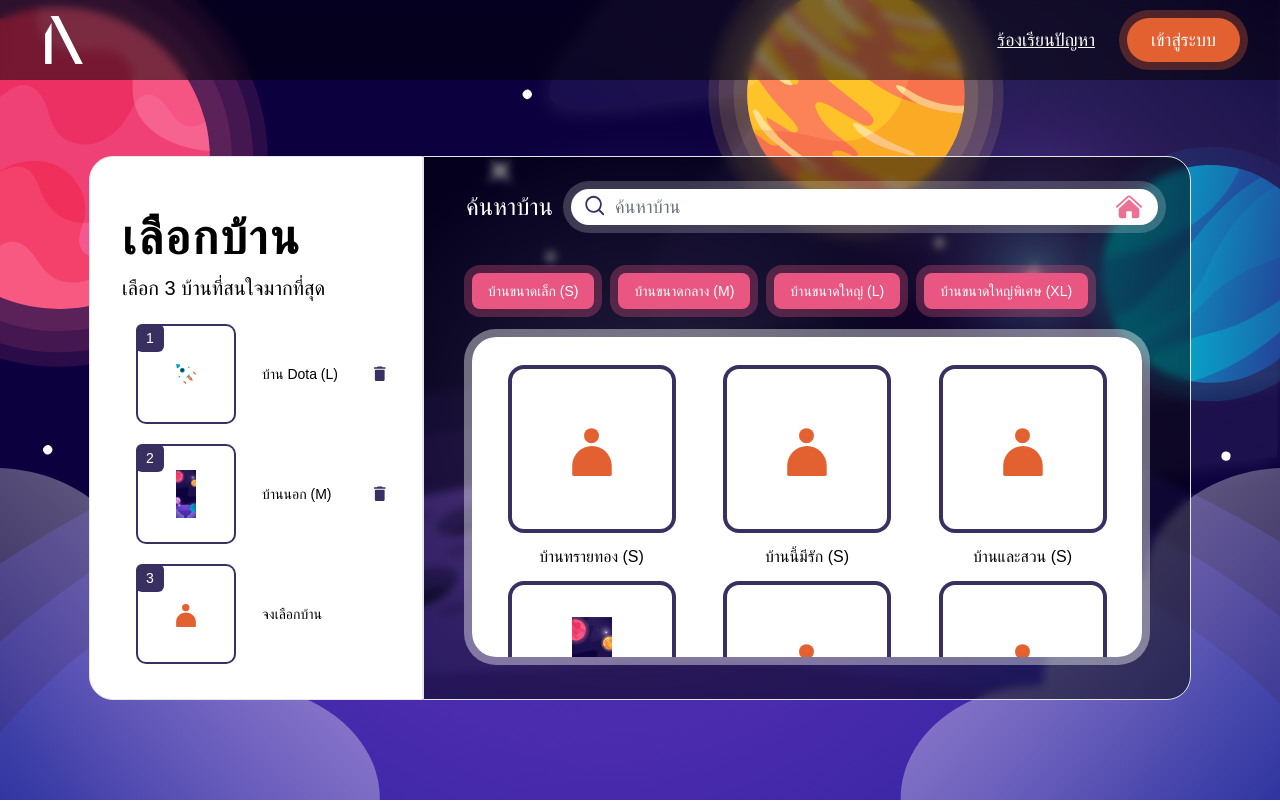
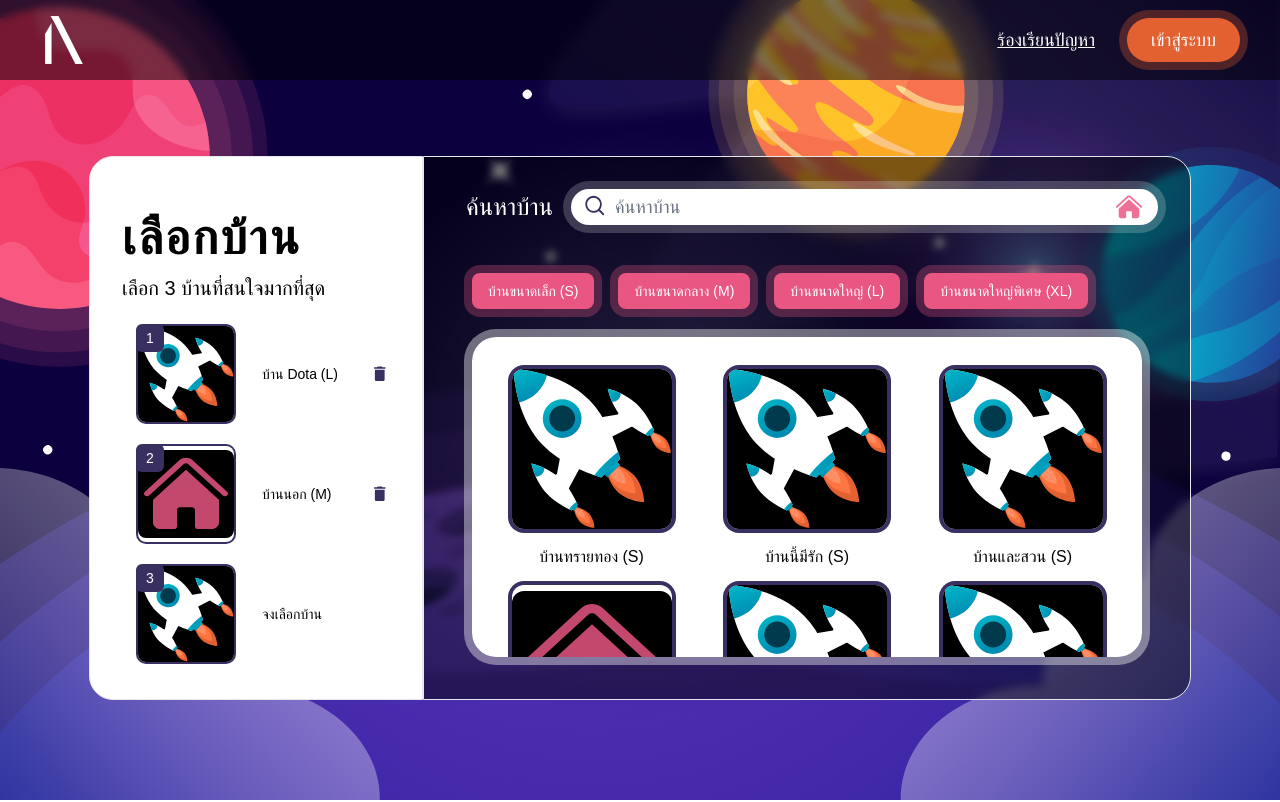
Before and after one commit to isd-sgcu/rpkm66-frontend, a Next.js app: page /baan-choosing in a window 1280 px wide. Shown: the top 802 px of the page. Built offline with nearby package versions, Linux system fonts and the light colour scheme; no server answers; a web font is replaced by a local one.

Commit message:
fix: make image fit with container

```diff
--- a/src/pages/baan-choosing.tsx
+++ b/src/pages/baan-choosing.tsx
@@ -4,9 +4,9 @@ import Delete from '@/public/images/delete.svg';
 import Search from '@/public/images/search.svg';
 import Home from '@/public/images/home.svg';
 
-const picTest1: string = '/images/pfp-placeholder.svg';
+const picTest1: string = '/images/rocket.svg';
 const picTest2: string = '/images/rocket.svg';
-const picTest3: string = '/images/background-mobile.svg';
+const picTest3: string = '/images/home.svg';
 
 interface TestBaanObj {
     name: string;
@@ -74,9 +74,9 @@ const BaanChoosing = () => {
                     <Image
                         src={e.imageURL}
                         alt={e.name}
-                        width={20}
-                        height={20}
-                        className="fill"
+                        width={100}
+                        height={100}
+                        className="rounded-lg bg-black object-contain"
                     />
                 </div>
                 {e.name == '' ? (
@@ -113,9 +113,9 @@ const BaanChoosing = () => {
                         <Image
                             src={e.imgUrl}
                             alt={e.name}
-                            width={40}
-                            height={40}
-                            className="fill"
+                            width={300}
+                            height={300}
+                            className="rounded-xl bg-black object-contain"
                         />
                     </div>
                     <p>{`${e.name} (${e.size})`}</p>
```
